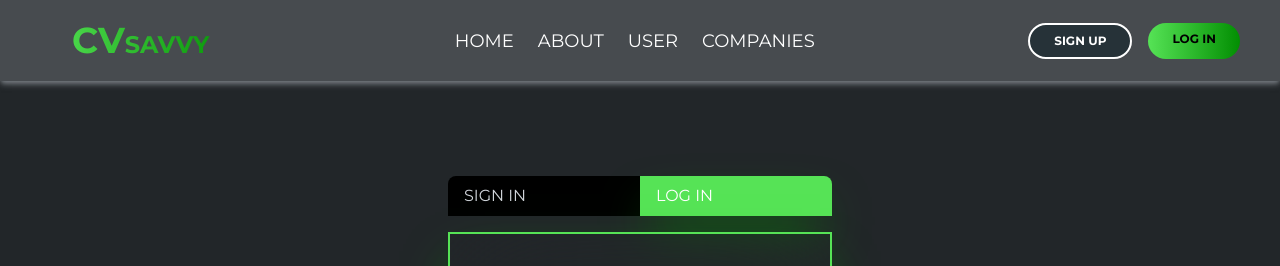
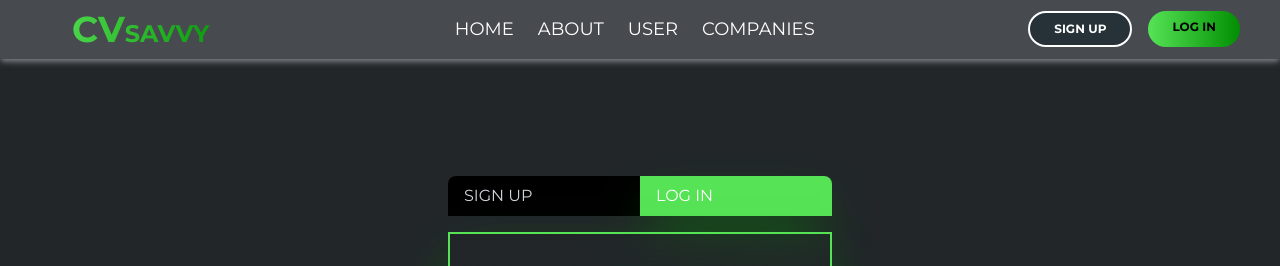
Before and after one commit to paraschuri/CVsavvy, a React (Vite) app in the folder frontend/: page /login in a window 1280 px wide. Shown: the top 266 px of the page. Built offline with nearby package versions, Linux system fonts and the light colour scheme.

Commit message:
Updating the Navbar

```diff
--- a/frontend/src/components/Navbar.jsx
+++ b/frontend/src/components/Navbar.jsx
@@ -8,9 +8,9 @@ const Navbar = () => {
 
     return (
         <nav className="w-full shadow-md shadow-[#71767c] z-10 absolute top-0 left-0 bg-[#474B4F]">
-            <div className='md:flex max-w-[1300px] bg-[#474B4F] m-auto items-center justify-between py-4 md:px-10 px-1'>
+            <div className='md:flex max-w-[1300px] bg-[#474B4F] m-auto items-center justify-between py-[0.3rem] md:px-10 px-1'>
                 <h1 className="font-bold textGradient text-2xl py-1 px-[2.1rem] md:px-8"><span className="text-4xl">CV</span>SAVVY</h1>
-                <ul className={`absolute left-0 w-full md:w-auto md:flex md:items-center md:gap-6 pb-6 md:pb-0 md:static bg-[#474B4F] md:z-auto z-[-1] md:pl-0 pl-10 ${isOpen ? 'top-16 transition-all duration-400 ease-in':'top-[-500px]'}`}>
+                <ul className={`absolute left-0 w-full md:w-auto md:flex md:items-center md:gap-6 pb-6 md:pb-0 md:static bg-[#474B4F] md:z-auto z-[-1] md:pl-0 pl-10 ${isOpen ? 'top-[3.5rem] transition-all duration-400 ease-in':'top-[-500px]'}`}>
                     <li className="'md:ml-8 text-lg md:my-0 my-6">
                         <Link to ="/" className="text-white hover:text-lightGreen">HOME</Link>
                     </li>
@@ -30,7 +30,7 @@ const Navbar = () => {
                     <Link to="/signup" className="bg-[#263238] hover:bg-[#23292c] py-2 my-1 px-6 mr-4 rounded-3xl text-xs text-white border-2 border-white font-semibold">SIGN UP</Link>
                     <Link to="/login" className="bg-gradient-to-r from-lightGreen to-darkGreen py-2 my-1 px-6 text-xs rounded-3xl font-semibold hover:bg-gradient-to-r">LOG IN</Link>
                 </div>
-                <button onClick={() => setIsOpen(!isOpen)} className="text-4xl absolute right-8 top-6 cursor-pointer md:hidden">
+                <button onClick={() => setIsOpen(!isOpen)} className="text-4xl absolute right-8 top-3 cursor-pointer md:hidden">
                     {isOpen?<IoClose />:<IoMdMenu />}
                 </button>
             </div>
--- a/frontend/src/pages/LoginPage.jsx
+++ b/frontend/src/pages/LoginPage.jsx
@@ -26,7 +26,7 @@ const LoginPage = () => {
         }`}
         onClick={() => handleSelect('/signup')}
       >
-        SIGN IN
+        SIGN UP
       </Link>
       <Link to = "/login"
         className={`w-48 py-2 px-4 rounded-br-none rounded-tr-lg ${
--- a/package.json
+++ /dev/null
@@ -1,5 +0,0 @@
-{
-  "dependencies": {
-    "react-router-dom": "^6.21.1"
-  }
-}
```
Also changed, not shown: 2 other files (tests, documents, lock files or other folders).
